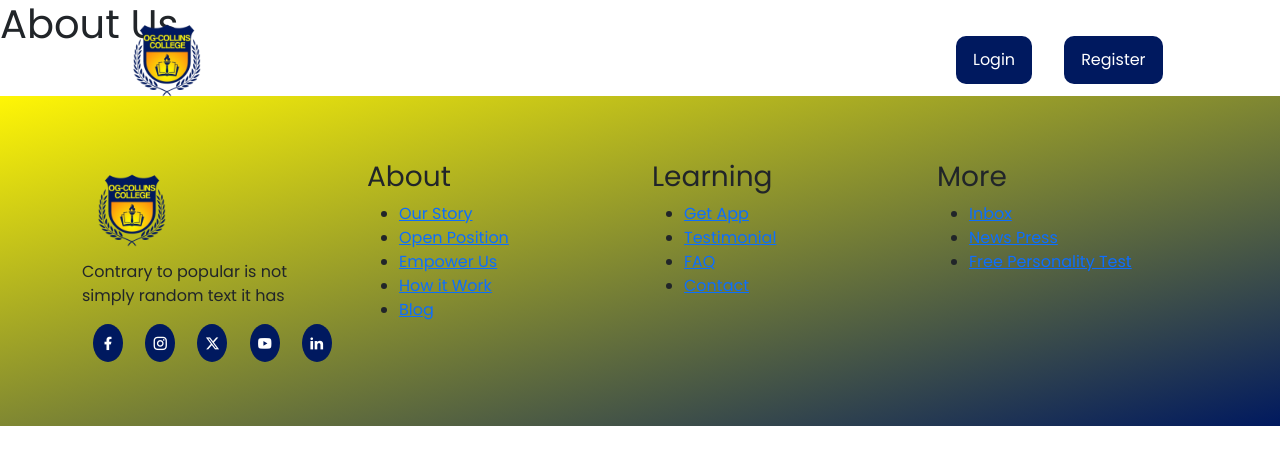
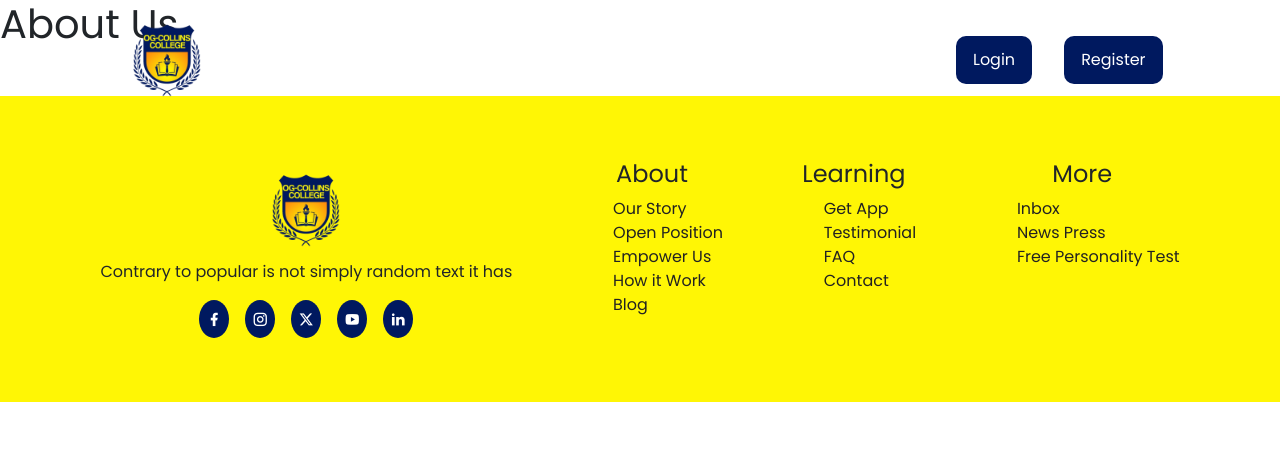
Before and after one commit to collins-dev1/school_website, a React (Create React App) app: page /about in a window 1280 px wide. Shown: the top 464 px of the page. Built offline with nearby package versions, Linux system fonts and the light colour scheme.

Commit message:
footer style 2

```diff
--- a/src/footer.js
+++ b/src/footer.js
@@ -5,11 +5,11 @@ const Footer = () => {
     return (
         <div className="mt-5" id="footer">
             <div className="container">
-            <div className="row">
-                <div className="col-3">
+                <div id="footer1">
                     <div>
+                        <div className="footer-logo">
                             <Link to="/">
-                            <img src={logo} width="100px" height="100px"/>
+                                <img src={logo} width="100px" height="100px" />
                             </Link>
                             <p>Contrary to popular is not simply random text it has</p>
                             <div className="footer-icons">
@@ -32,8 +32,8 @@ const Footer = () => {
                         </div>
 
                     </div>
-                <div className="col-3">
                     <div>
+                        <div className="footer-text">
                             <h3>About</h3>
                             <ul>
                                 <li>
@@ -54,8 +54,8 @@ const Footer = () => {
                             </ul>
                         </div>
                     </div>
-                <div className="col-3">
                     <div>
+                        <div className="footer-text">
                             <h3>Learning</h3>
                             <ul>
                                 <li>
@@ -73,8 +73,8 @@ const Footer = () => {
                             </ul>
                         </div>
                     </div>
-                <div className="col-3">
                     <div>
+                        <div className="footer-text">
                             <h3>More</h3>
                             <ul>
                                 <li>
--- a/src/index.css
+++ b/src/index.css
@@ -291,15 +291,23 @@
 }
 
 #footer{
-  background-image: linear-gradient(to bottom right, #FFF605,#00195F);
+  background-color: #FFF605;
   padding: 4rem;
+}
+
+#footer1{
+  display: flex;
+  flex-direction: row;
+  justify-content: space-around;
+  gap: 2rem;
 }
 
 .footer-icons{
   display: flex;
   flex-direction: row;
-  justify-content: space-around;
+  justify-content: center;
   align-items: center;
+  gap: 1rem;
 }
 
 .footer-icons div{
@@ -319,3 +327,30 @@
   border: 2px solid #00195F;
   transition: all 0.5s 0.9ms ease-in-out;
 }
+
+.footer-logo{
+  display: flex;
+  flex-direction: column;
+  justify-content: center;
+  align-items: center;
+}
+
+#footer h3{
+  font-size: 1.5rem;
+}
+
+#footer ul{
+  list-style: none;
+}
+
+.footer-text{
+  display: flex;
+  flex-direction: column;
+  align-items: center;
+  justify-content: center;
+}
+
+.footer-text ul li a{
+  color: #222;
+  text-decoration: none;
+}
```
Lines whose indentation alone changed are shown as unchanged.
